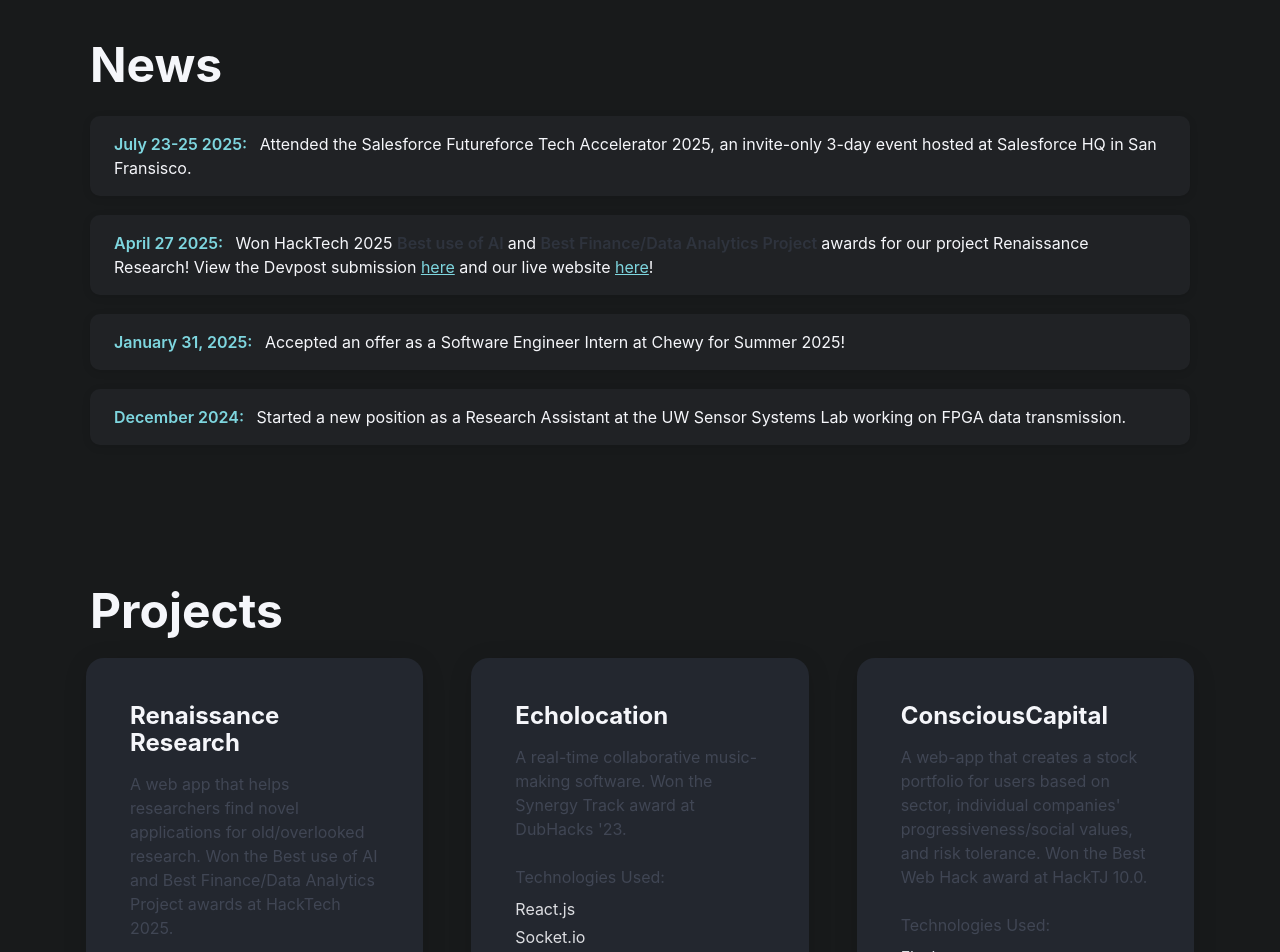
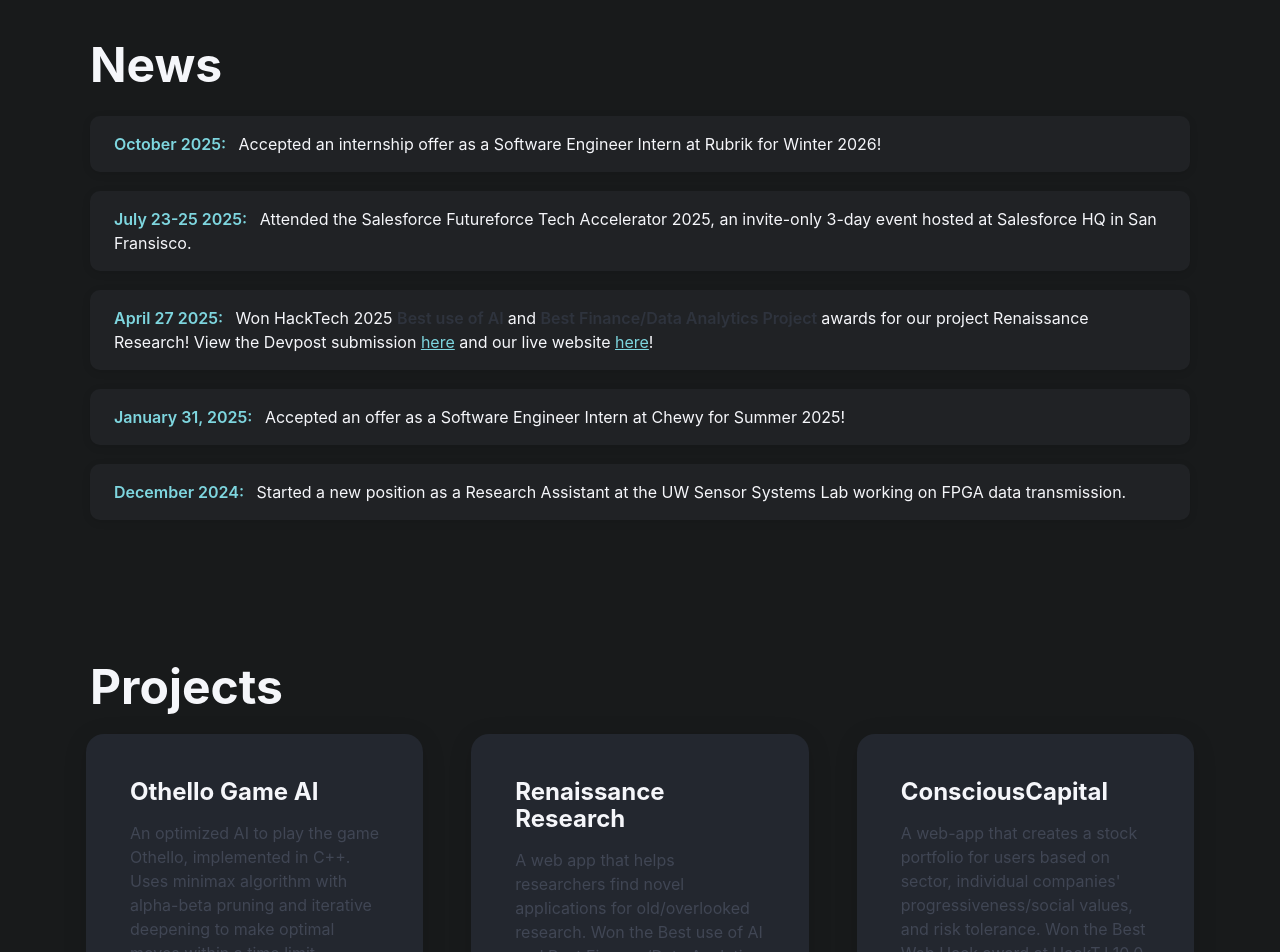
Before and after one commit to AlexXLi12/AlexXLi12.github.io, a React (Vite) app: page / in a window 1280 px wide. Shown: the part 680-1632 px from the top of the page. Built offline with nearby package versions, Linux system fonts and the light colour scheme.

Commit message:
Update projects and news

```diff
--- a/src/News.jsx
+++ b/src/News.jsx
@@ -2,6 +2,14 @@
 
 const News = () => {
 	const events = [
+    {
+      date: "October 2025",
+      description: (
+        <>
+          Accepted an internship offer as a Software Engineer Intern at Rubrik for Winter 2026!
+        </>
+      ),
+    },
 		{
 			date: "July 23-25 2025",
 			description: (
--- a/src/Projects.jsx
+++ b/src/Projects.jsx
@@ -4,16 +4,17 @@
 			<h1 className="title is-1">Projects</h1>
 			<div className="columns">
 				<ProjectCard
+					title="Othello Game AI"
+					description="An optimized AI to play the game Othello, implemented in C++.
+              Uses minimax algorithm with alpha-beta pruning and iterative deepening to make optimal moves within a time limit."
+					tech_used={["C++", "Profiling", "Multithreading"]}
+					link="https://github.com/AlexXLi12/othello-engine-grpc"
+				/>
+				<ProjectCard
 					title="Renaissance Research"
 					description="A web app that helps researchers find novel applications for old/overlooked research. Won the Best use of AI and Best Finance/Data Analytics Project awards at HackTech 2025."
 					tech_used={["Next.js", "React.js", "BeautifulSoup", "Google Gemini API", "Pydantic"]}
 					link="https://renresearch.co"
-				/>
-				<ProjectCard
-					title="Echolocation"
-					description="A real-time collaborative music-making software. Won the Synergy Track award at DubHacks '23."
-					tech_used={["React.js", "Socket.io", "Google Cloud Platform"]}
-					link="https://github.com/TheYuch/Echolocation"
 				/>
 				<ProjectCard
 					title="ConsciousCapital"
```
